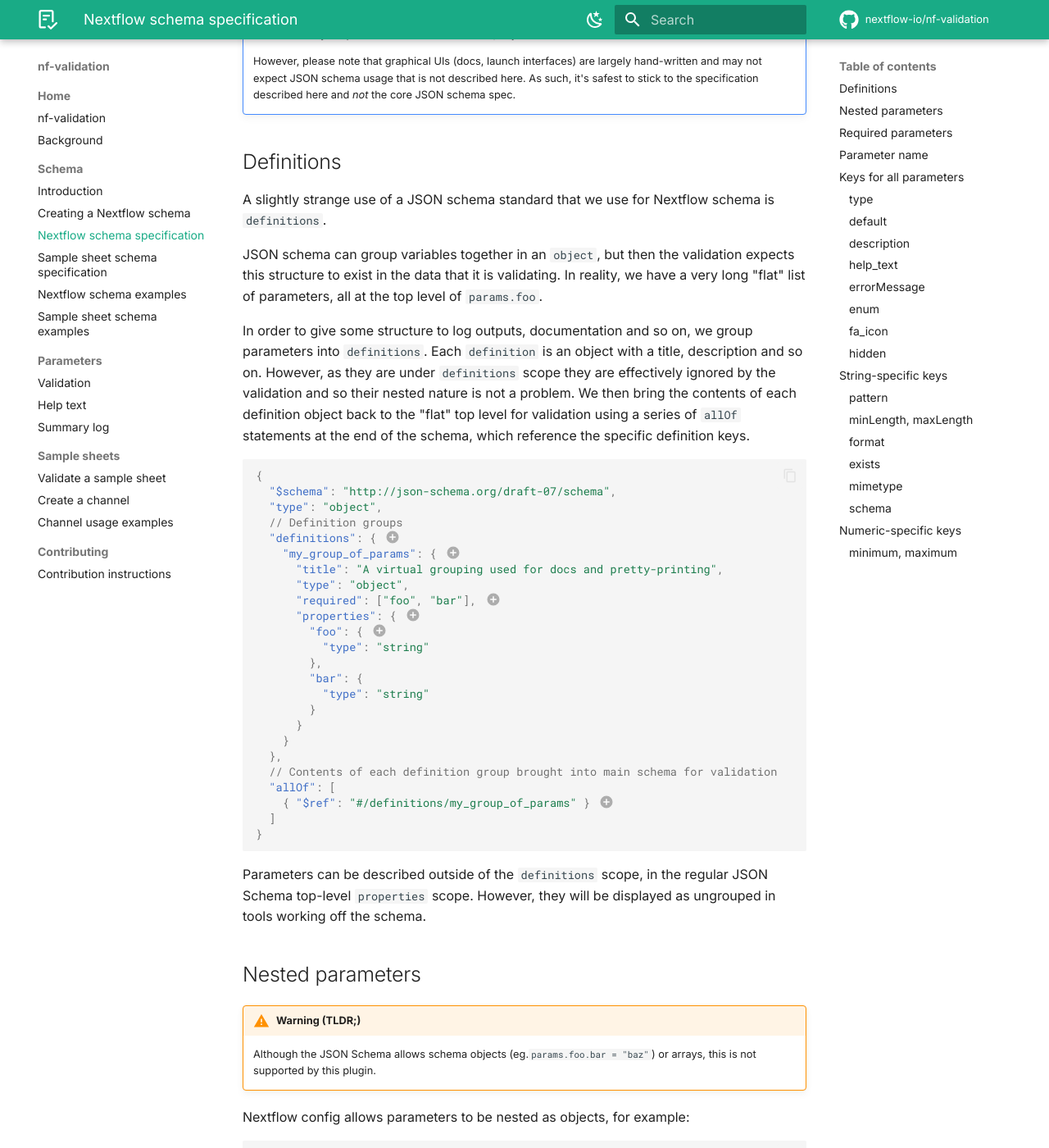
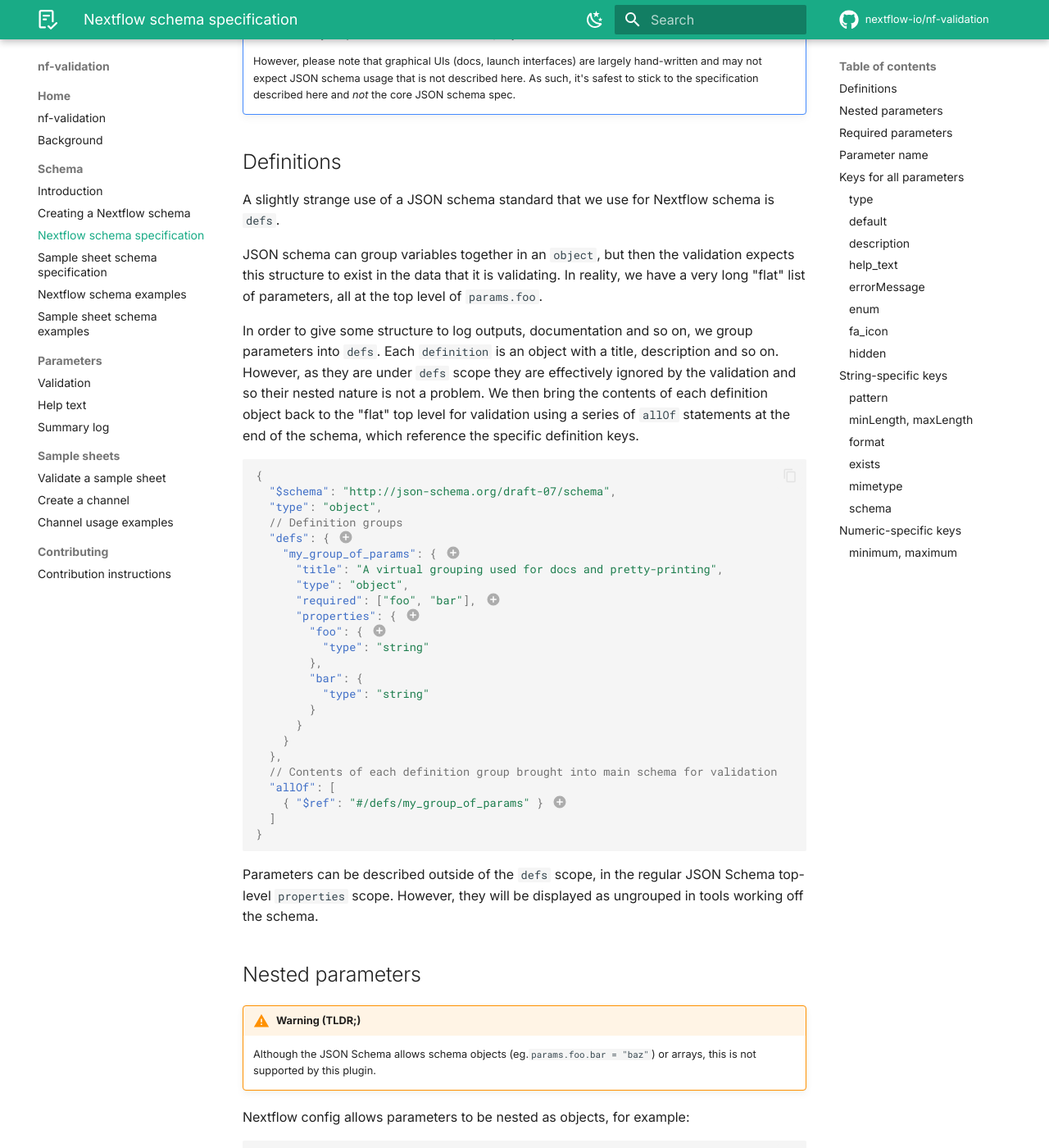
Before and after one commit to nextflow-io/nf-validation, an MkDocs documentation site: the page built from docs/nextflow_schema/nextflow_schema_specification.md, in a window 1280 px wide and 1400 px high, scrolled down 615 px. Shown: the whole window at 82% size. Built offline with MkDocs 1.6.1 and Material for MkDocs 9.7.7, drawn with Linux system fonts in a browser that asks for light colours; plug-ins that fetch from the network failed and are left out; comment, search, counter and statistics services are not loaded.

Commit message:
update definitions to defs

````diff
--- a/docs/nextflow_schema/nextflow_schema_specification.md
+++ b/docs/nextflow_schema/nextflow_schema_specification.md
@@ -30,14 +30,14 @@ You can find more information about JSON Schema here:
 
 ## Definitions
 
-A slightly strange use of a JSON schema standard that we use for Nextflow schema is `definitions`.
+A slightly strange use of a JSON schema standard that we use for Nextflow schema is `defs`.
 
 JSON schema can group variables together in an `object`, but then the validation expects this structure to exist in the data that it is validating.
 In reality, we have a very long "flat" list of parameters, all at the top level of `params.foo`.
 
-In order to give some structure to log outputs, documentation and so on, we group parameters into `definitions`.
+In order to give some structure to log outputs, documentation and so on, we group parameters into `defs`.
 Each `definition` is an object with a title, description and so on.
-However, as they are under `definitions` scope they are effectively ignored by the validation and so their nested nature is not a problem.
+However, as they are under `defs` scope they are effectively ignored by the validation and so their nested nature is not a problem.
 We then bring the contents of each definition object back to the "flat" top level for validation using a series of `allOf` statements at the end of the schema,
 which reference the specific definition keys.
 
@@ -47,7 +47,7 @@ which reference the specific definition keys.
   "$schema": "http://json-schema.org/draft-07/schema",
   "type": "object",
   // Definition groups
-  "definitions": { // (1)!
+  "defs": { // (1)!
     "my_group_of_params": { // (2)!
       "title": "A virtual grouping used for docs and pretty-printing",
       "type": "object",
@@ -64,7 +64,7 @@ which reference the specific definition keys.
   },
   // Contents of each definition group brought into main schema for validation
   "allOf": [
-    { "$ref": "#/definitions/my_group_of_params" } // (6)!
+    { "$ref": "#/defs/my_group_of_params" } // (6)!
   ]
 }
 ```
@@ -77,7 +77,7 @@ which reference the specific definition keys.
 5. Shortened here for the example, see below for full parameter specification.
 6. A `$ref` line like this needs to be added for every definition group
 
-Parameters can be described outside of the `definitions` scope, in the regular JSON Schema top-level `properties` scope.
+Parameters can be described outside of the `defs` scope, in the regular JSON Schema top-level `properties` scope.
 However, they will be displayed as ungrouped in tools working off the schema.
 
 ## Nested parameters
--- a/parameters_meta_schema.json
+++ b/parameters_meta_schema.json
@@ -30,7 +30,7 @@
       "type": "string",
       "const": "object"
     },
-    "definitions": {
+    "defs": {
       "title": "Parameter groups",
       "type": "object",
       "patternProperties": {
@@ -139,7 +139,7 @@
         "properties": {
           "$ref": {
             "type": "string",
-            "pattern": "^#/definitions/"
+            "pattern": "^#/defs/"
           }
         }
       }
````
Also changed, not shown: 17 other files.
